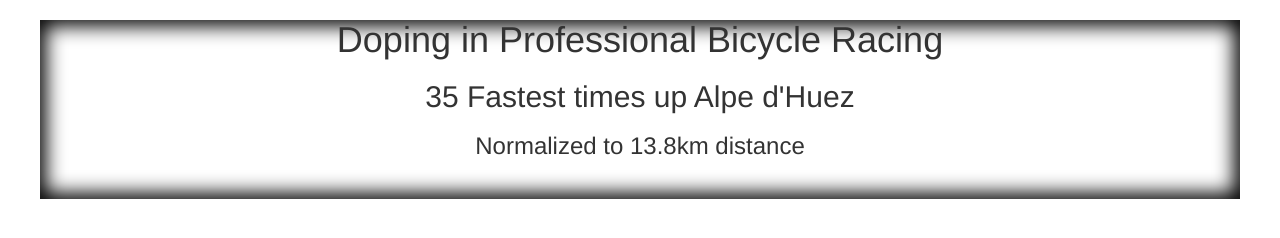
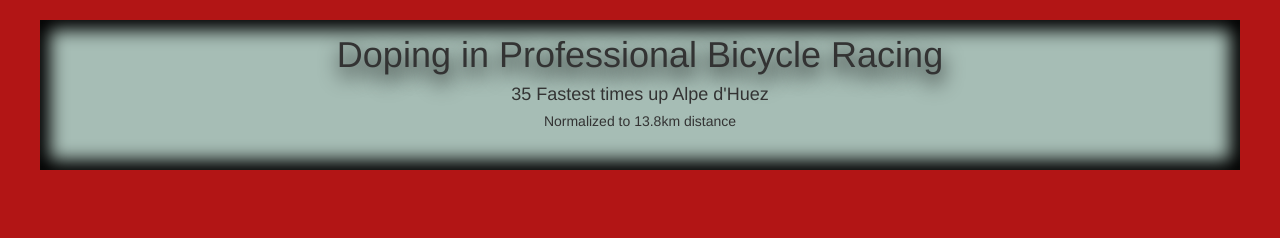
Before and after one commit to renx777/ScatterPlotGraph, a plain HTML site: page index.html in a window 1280 px wide. Drawn offline with nearby package versions, Linux system fonts and the light colour scheme; no server answers.

Commit message:
changed background colors

```diff
--- a/css/style.css
+++ b/css/style.css
@@ -1,3 +1,7 @@
+body{
+  background: #b00e0ef7;
+}
+
 svg{
   margin-left:130px;
 
@@ -19,8 +23,11 @@ svg{
 .card{
   margin:0 auto;
   width:1200px;
-   box-shadow: inset 0 0 19px 6px #000000;
 
+   background:#a6bdb5;
+   -moz-box-shadow:    inset 0px 0px 17px 10px #000000;;
+   -webkit-box-shadow: inset 0px 0px 17px 10px #000000;;
+   box-shadow:         inset 0px 0px 17px 10px #000000;;
 
 
 }
@@ -37,3 +44,8 @@ svg{
 .dot:hover{
   stroke:black
 }
+
+h1{
+  padding-top:15px;
+  text-shadow: 1px 9px 20px black;
+}
--- a/index.html
+++ b/index.html
@@ -19,11 +19,12 @@
 
 
 <div class="card">
+
   <div class="headings text-center">
 
   <h1>Doping in Professional Bicycle Racing</h1>
-  <h2>35 Fastest times up Alpe d'Huez</h2>
-  <h3>Normalized to 13.8km distance</h3>
+  <h4>35 Fastest times up Alpe d'Huez</h4>
+  <h5>Normalized to 13.8km distance</h5>
 
 
 </div>
```
